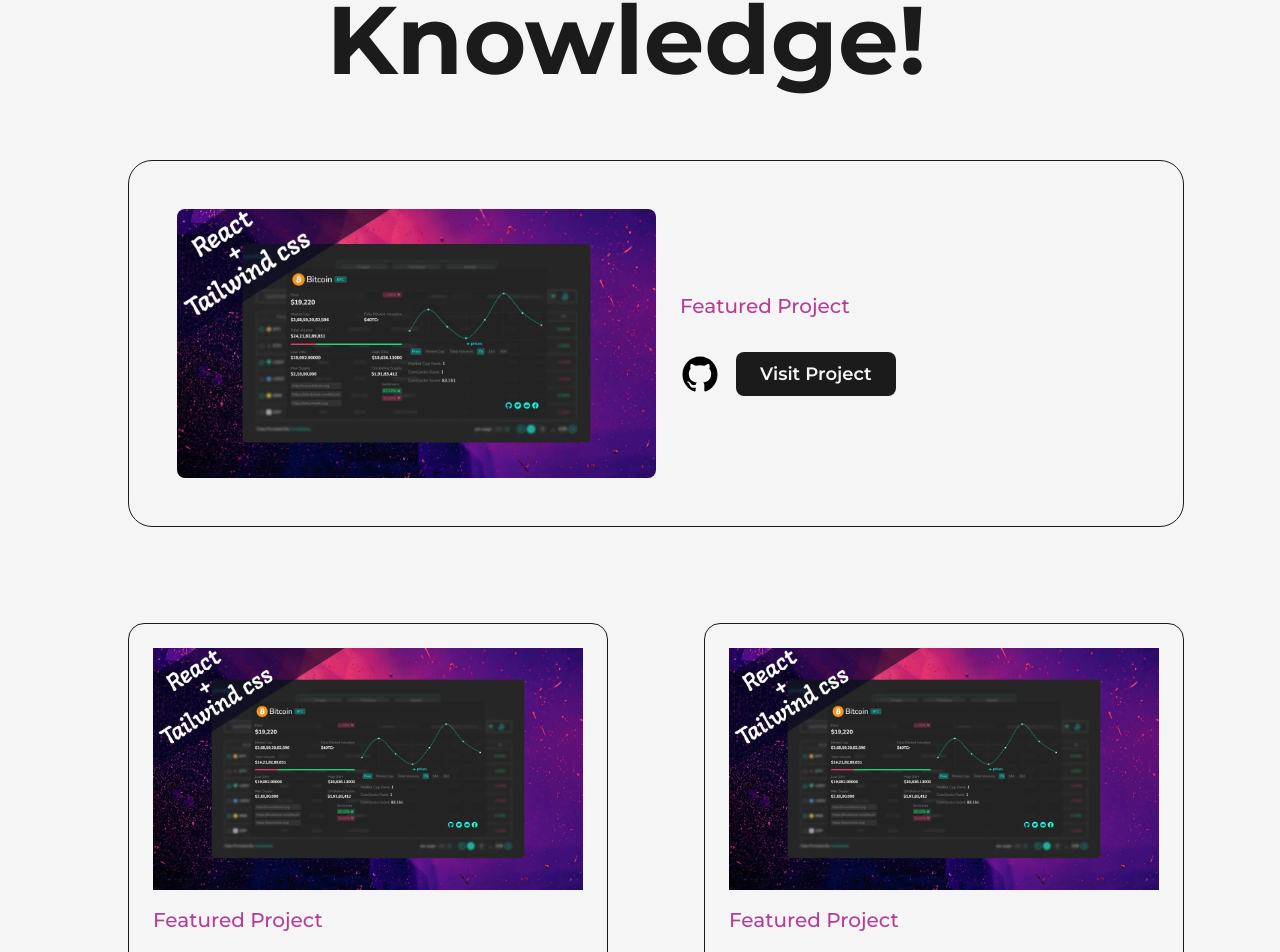
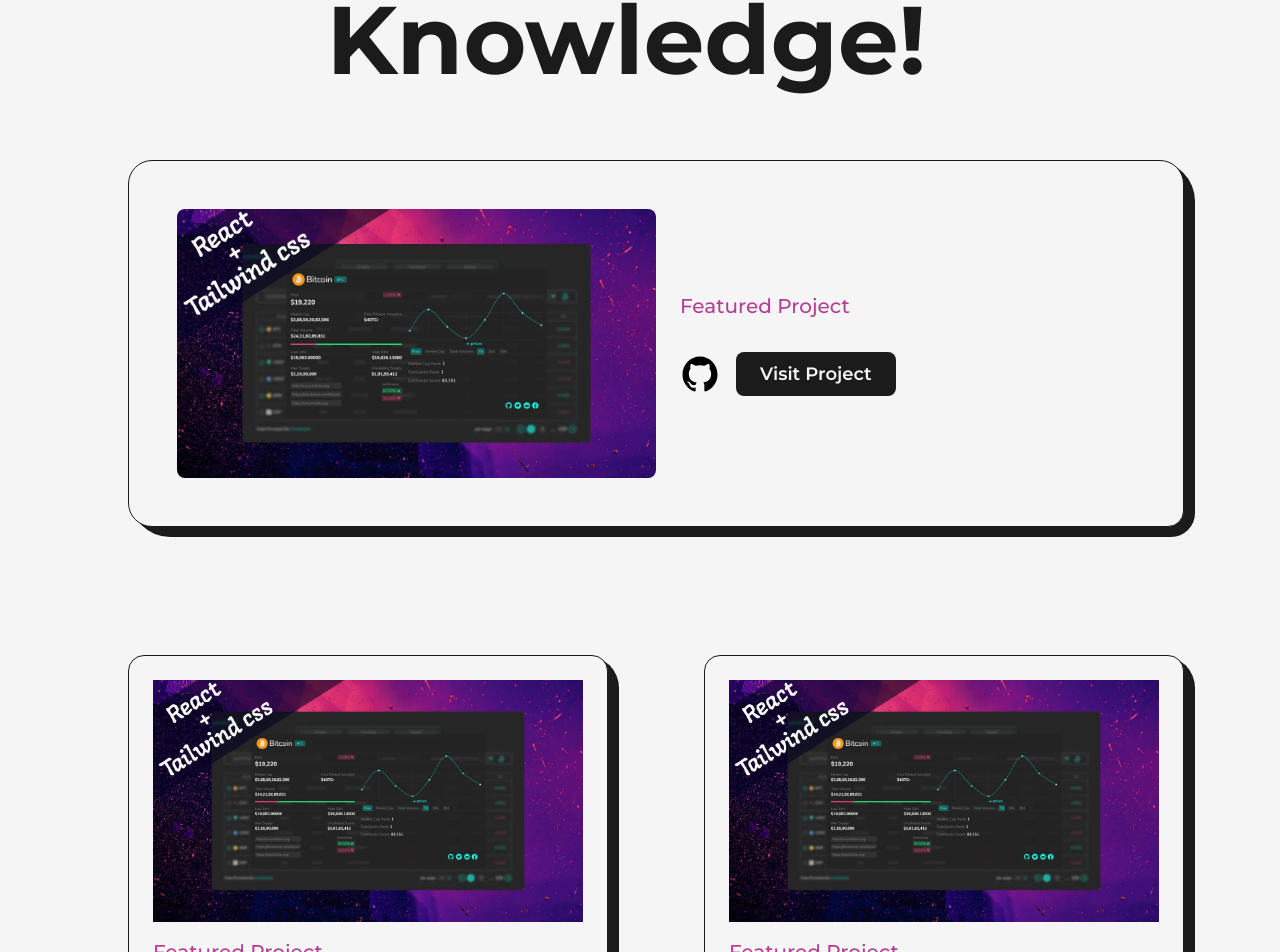
Before and after one commit to osbrown1/My-Portfolio, a Next.js app: page /projects in a window 1280 px wide. Shown: the part 360-1312 px from the top of the page. Built offline with nearby package versions, Linux system fonts and the light colour scheme.

Commit message:
spaced out gaps between project images

```diff
--- a/src/pages/projects.js
+++ b/src/pages/projects.js
@@ -11,9 +11,12 @@ import project1 from "../../public/images/projects/crypto-screener-cover-image.j
 const FeaturedProject = ({type, title, summary, img, link, github}) => {
 
   return(
-    <article className='w-full flex items-center justify-between
+    <article className='w-full flex items-center justify-between relative rounded-br-2xl
     rounded-3xl border border-solid border-dark bg-light shadow-2x1 p-12
     '>
+       <div className='absolute top-0 -right-3 -z-10 w-[101%] h-[103%] rounded-[2.5rem] bg-dark
+       rounded-br-3xl
+       ' />
       <Link href={link} target="_blank"
       className='w-1/2 cursor-pointer overflow-hidden rounded-lg'
       >
@@ -45,6 +48,9 @@ const Project = ({title, type, img, link, github}) => {
       <article className='w-full flex-flex-col item-center justify-center rounded-2xl
       border border-solid border-dark bg-light p-6 relative
       '>
+      <div className='absolute top-0 -right-3 -z-10 w-[101%] h-[103%] rounded-[2rem] bg-dark
+       rounded-br-3xl
+       ' />
       <Link href={link} target="_blank"
       className='w-full cursor-pointer overflow-hidden rounded-lg'
       >
@@ -85,7 +91,7 @@ const projects = () => {
       className='mb-16'
       />
 
-        <div className='grid grid-cols-12 gap-24'>
+        <div className='grid grid-cols-12 gap-24 gap-y-32'>
             <div className='col-span-12'>
               <FeaturedProject
               title=""
```
